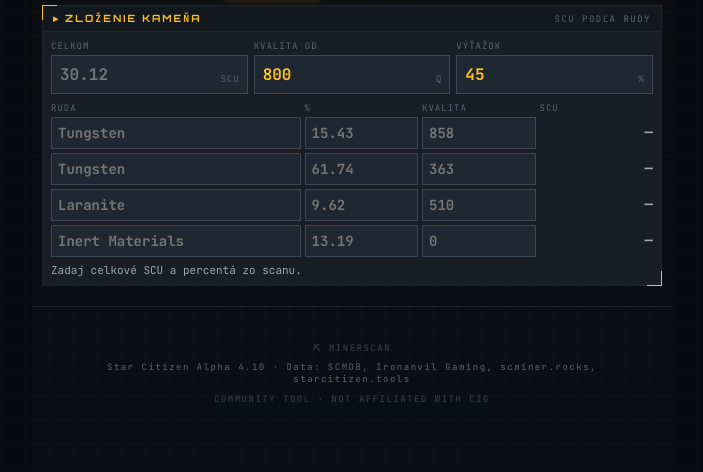
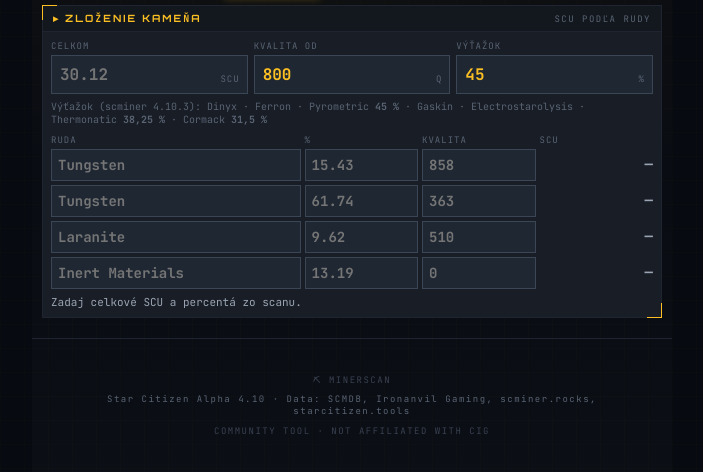
Before and after one commit to poissondart/scbp-tracker, a plain HTML site: page scan.html in a window 1280 px wide. Both pictures are taken after a click on the button "◊ MASS". Shown: the part 84-556 px from the top of the page, without its empty margins (288-991 px from the left). Drawn offline with Linux system fonts and the light colour scheme.

Commit message:
Mass Calc: refining method yield reference (scminer 4.10.3)
Co-Authored-By: Claude Opus 5.5 <noreply@anthropic.com>
Claude-Session: https://claude.ai/code/session_01KC2PK9x3zNX4JmZyh6Zf6G

```diff
--- a/scan.html
+++ b/scan.html
@@ -1126,6 +1126,7 @@ input{outline:none}
       <label class="mc-field"><span>Výťažok</span>
         <input class="mc-input" id="mcYield" type="text" inputmode="decimal" placeholder="45" value="45" autocomplete="off"><em>%</em></label>
     </div>
+    <div class="mc-note" style="margin:-2px 0 8px">Výťažok (scminer 4.10.3): Dinyx · Ferron · Pyrometric <b>45 %</b> · Gaskin · Electrostarolysis · Thermonatic <b>38,25 %</b> · Cormack <b>31,5 %</b></div>
     <div class="mc-head"><span>Ruda</span><span>%</span><span>Kvalita</span><span>SCU</span></div>
     <div id="mcRows"></div>
     <div class="mc-sum" id="mcSum"></div>
```
